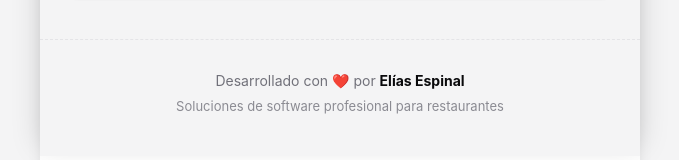
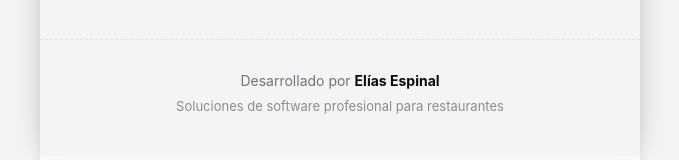
Before and after one commit to Elliyax77/plantilla-menu, a React (Vite) app: page / in a window 1280 px wide. Shown: the part 1939-2099 px from the top of the page, without its empty margins (300-979 px from the left). Built offline with nearby package versions, Linux system fonts and the light colour scheme.

Commit message:
Remove heart emoji from footer

```diff
--- a/src/App.jsx
+++ b/src/App.jsx
@@ -106,7 +106,7 @@ function App() {
         </main>
 
         <footer className="app-footer">
-          <p>Desarrollado con ❤️ por <strong>Elías Espinal</strong></p>
+          <p>Desarrollado por <strong>Elías Espinal</strong></p>
           <p className="footer-sub">Soluciones de software profesional para restaurantes</p>
         </footer>
       </div>
```
